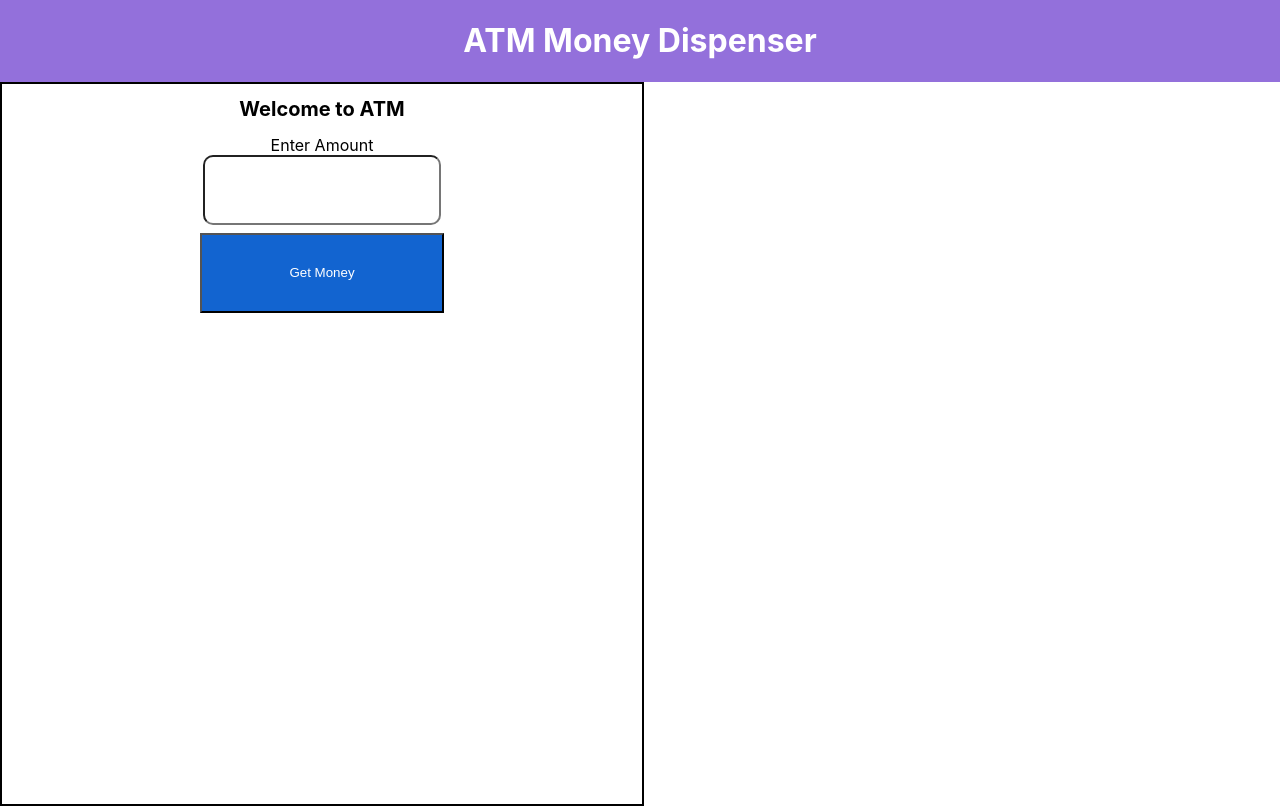
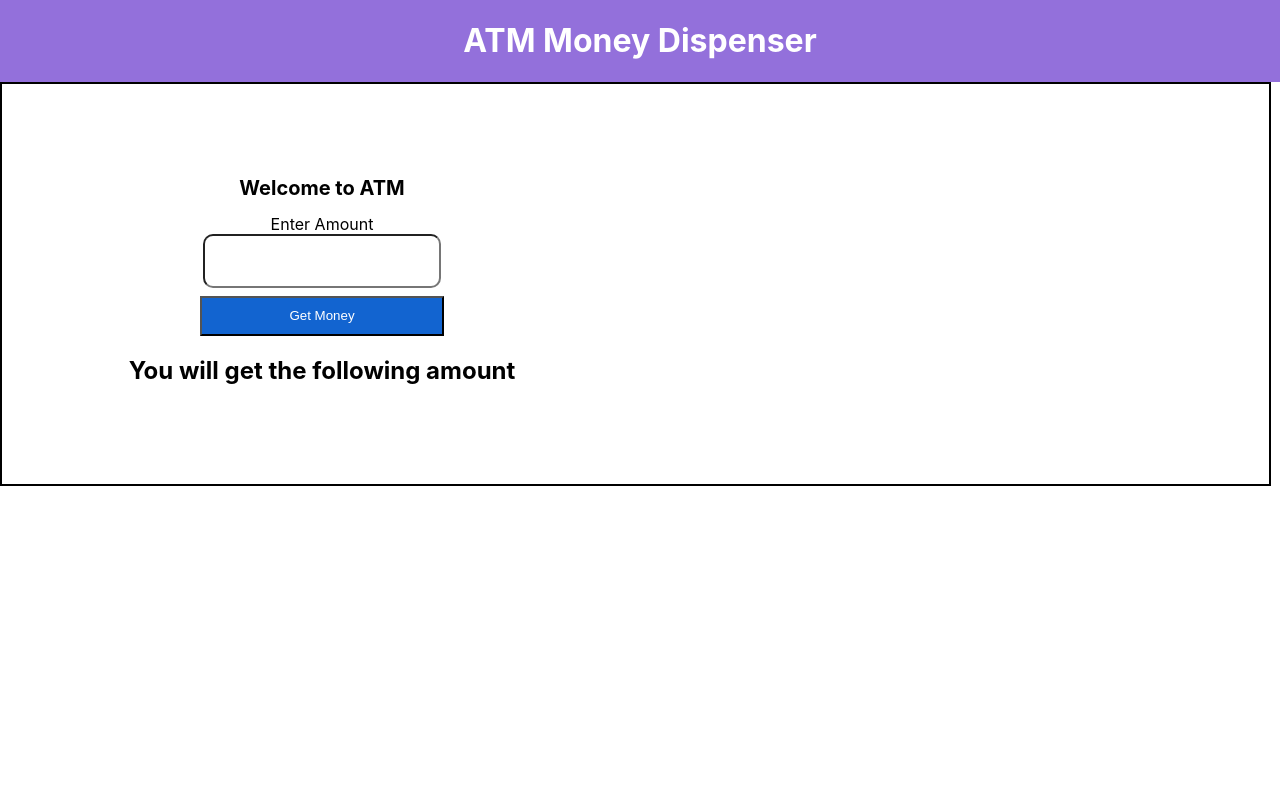
Before and after one commit to TheJSGirl/Atm-dispenser, a React (Create React App) app: page / in a window 1280 px wide. Built offline with nearby package versions, Linux system fonts and the light colour scheme.

Commit message:
feat: build money-form component

```diff
--- a/src/components/money-form/money-form.css
+++ b/src/components/money-form/money-form.css
@@ -1,8 +1,8 @@
 .money-form {
     display: flex;
-    flex-direction: column;
-    width: 50vw;
-    height: 90vh;
+    flex-direction: row;
+    width: 99vw;
+    height: 50vh;
     border: 2px solid black;
 }
 
@@ -11,16 +11,22 @@
 }
 .form-input {
     width: 18vw;
-    height: 8vh;
+    height: 6vh;
     border-radius: 10px;
 }
 .form-btn {
     display: flex;
     justify-content: center;
 }
+.form {
+    display: flex;
+    flex-direction: column;
+    width: 50vw;
+    justify-content: center;
+}
 .btn {
     width: 19vw;
-    height: 10vh;
+    height: 5vh;
     background: #1264d0;
     margin-top: 8px;
     color: white;
--- a/src/components/money-form/money-form.jsx
+++ b/src/components/money-form/money-form.jsx
@@ -1,5 +1,6 @@
 import React, { Component } from 'react';
 import './money-form.css';
+import Notes from '../notes/notes';
 
 class MoneyForm extends Component {
     constructor(props) {
@@ -8,16 +9,21 @@ class MoneyForm extends Component {
             money: ''
         }
         this.handleOnchange = this.handleOnchange.bind(this);
+        this.handleOnclick = this.handleOnclick.bind(this);
     }
 
     handleOnchange(event) {
         event.preventDefault();
         this.setState({ money: event.target.value })
     }
+    handleOnclick() {
+        console.log('hello')
+
+    }
     render() {
         return (
             <div className="money-form">
-                <div  >
+                <div className="form" >
                     <h1 className="form-heading">Welcome to ATM</h1>
                     <div>
                         <div> <label>Enter Amount</label></div>
@@ -30,10 +36,12 @@ class MoneyForm extends Component {
 
                         />
                     </div>
+                    <div className="form-btn">
+                        <button className="btn" onClick={this.handleOnclick}>Get Money</button>
+                    </div>
 
-                    <div className="form-btn">
-                        <button className="btn">Get Money</button>
-                    </div>
+                    <Notes />
+
                 </div>
             </div>
         )
--- /dev/null
+++ b/src/components/notes/notes.jsx
@@ -0,0 +1,13 @@
+import React, { Component } from 'react';
+
+class Notes extends Component {
+    render() {
+        return (
+            <div>
+                <h2>You will get the following amount</h2>
+            </div>
+        )
+    }
+}
+
+export default Notes;
```
Also changed, not shown: src/components/notes/notes.css (added).
